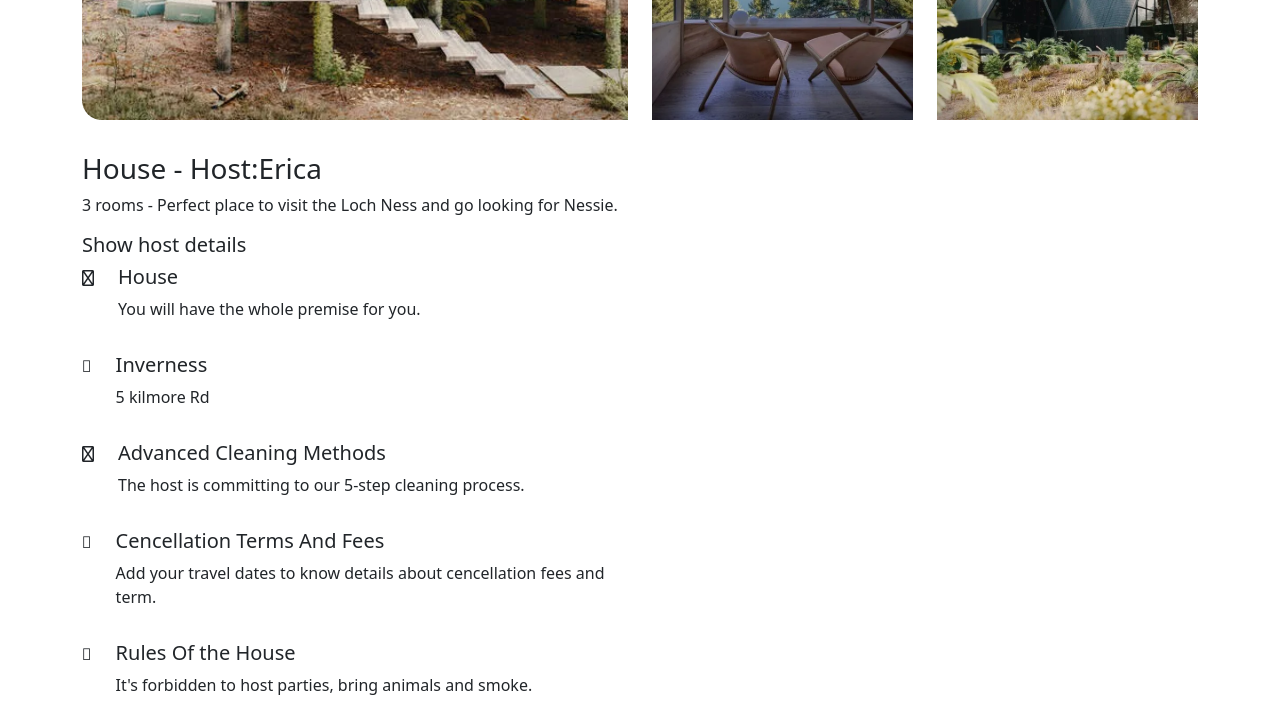
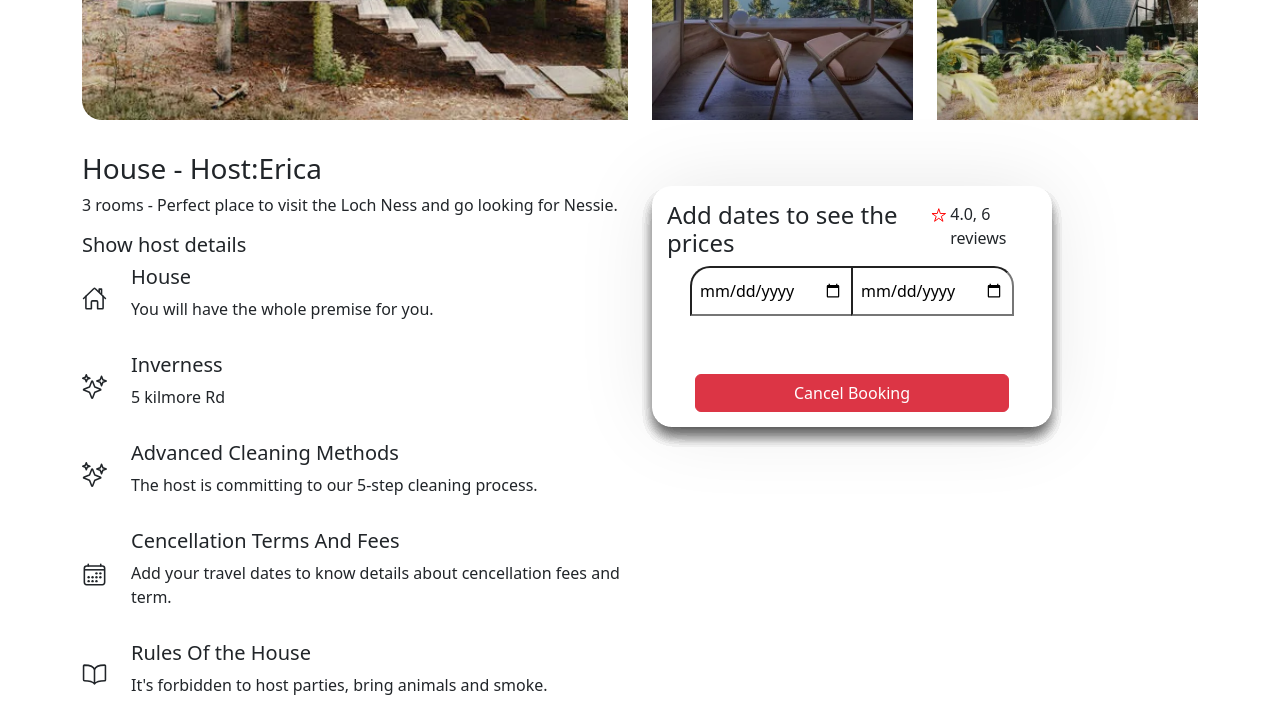
Before and after one commit to valerioman20/Build_Week_2-master, a plain HTML site: page Card.html in a window 1280 px wide. Shown: the part 620-1345 px from the top of the page. Drawn offline with nearby package versions, Linux system fonts and the light colour scheme.

Commit message:
upgrade2

```diff
--- a/CSS/stylecard.css
+++ b/CSS/stylecard.css
@@ -54,7 +54,7 @@
     min-height: 100%;
 }
 
-.select{
+.elenco{
     width: 100%;
     min-height: 38px;
     border-radius: var(--bs-border-radius);
@@ -65,3 +65,45 @@
     max-width:70px;
     max-height: 70px;
 }
+
+.icona{
+    font-size: 25px;
+
+}
+.stella{
+    font-size: 18px;
+    color:red;
+    }
+
+.datauno{
+    max-width:50%;
+    border-top-left-radius: 20px;
+    height: 50px;
+}
+
+.datadue{
+    max-width:50%;
+    border-top-right-radius: 20px;
+    height: 50px;
+}
+
+.insertdate{
+    max-width:100%;
+    height: 50px;
+    border: black 1px !important;
+    border-bottom-left-radius: 20px;
+    border-bottom-right-radius: 20px;
+    margin: auto;
+}
+
+.cancellazione{
+    width: 314px;
+}
+
+#demoObject{
+    margin-top: 50px;
+    max-width: 400px;
+    padding: 15px;
+    box-shadow: 0px 0px 81px -3px rgba(0,0,0,0.1),0px 10px 15px -3px rgba(0,0,0,0.1),0px 10px 15px -3px rgba(0,0,0,0.1),0px 10px 15px -3px rgba(0,0,0,0.1),0px 10px 15px -3px rgba(0,0,0,0.1),0px 10px 15px -3px rgba(0,0,0,0.1),0px 10px 15px -3px rgba(0,0,0,0.1),0px 10px 15px -3px rgba(0,0,0,0.1),0px 10px 15px -3px rgba(0,0,0,0.1),0px 10px 15px -3px rgba(0,0,0,0.1),0px 10px 15px -3px rgba(0,0,0,0.1);
+    border-radius: 20px;
+}
--- a/Card.html
+++ b/Card.html
@@ -6,7 +6,8 @@
     <title>Document</title>
     <link href="https://cdn.jsdelivr.net/npm/bootstrap@5.3.3/dist/css/bootstrap.min.css" rel="stylesheet" integrity="sha384-QWTKZyjpPEjISv5WaRU9OFeRpok6YctnYmDr5pNlyT2bRjXh0JMhjY6hW+ALEwIH" crossorigin="anonymous">
     <link rel="stylesheet" href="https://cdnjs.cloudflare.com/ajax/libs/font-awesome/6.0.0-beta3/css/all.min.css" crossorigin="anonymous">
-       <link rel="stylesheet" href="css/stylecard.css">
+    <link rel="stylesheet" href="css/stylecard.css">
+    <link href="https://cdnjs.cloudflare.com/ajax/libs/bootstrap-icons/1.8.0/font/bootstrap-icons.css" rel="stylesheet">
 </head>
 <body>
 
@@ -118,50 +119,70 @@
     </div>
     <!--fine immagini-->
 
-    <div class="container mt-3 ">
+    <div class="container mt-3">
         <div class="row">
             <div class="col-6 flex-column">
                 <h3 class="mt-3">House - Host:Erica</h3>
                 <p>3 rooms - Perfect place to visit the Loch Ness and go looking for Nessie.</p>
                 <h5>Show host details</h5>
-                <div class="d-flex justify-content-start align-items-baseline  gap-4 ">
-                    <div><i class="fa-regular fa-house"></i></div>
+                <div class="d-flex justify-content-start align-items-center gap-4 ">
+                    <div> <ion-icon name="home-outline"  class="icona"></ion-icon> </div>
                     <div>
                         <h5>House</h5>
                         <p>You will have the whole premise for you.</p>
                     </div>
                 </div>
-                <div class="d-flex justify-content-start align-items-baseline  gap-4 mt-3 ">
-                    <div> <i class="fa-light fa-star"></i> </div>
+                <div class="d-flex justify-content-start align-items-center gap-4 mt-3 ">
+                    <div> <ion-icon name="sparkles-outline"  class="icona"></ion-icon> </div>
                     <div>
                         <h5>Inverness</h5>
                         <p>5 kilmore Rd</p>
                     </div>
                 </div>
-                <div class="d-flex justify-content-start align-items-baseline  gap-4 mt-3 ">
-                    <div> <i class="fa-regular fa-location-dot"></i> </div>
+                <div class="d-flex justify-content-start align-items-center  gap-4 mt-3 ">
+                    <div> <ion-icon name="sparkles-outline"  class="icona"></ion-icon> </div>
                     <div>
                         <h5>Advanced Cleaning Methods</h5>
                         <p>The host is committing to our 5-step cleaning process.</p>
                     </div>
                 </div>
-                <div class="d-flex justify-content-start align-items-baseline  gap-4 mt-3 ">
-                    <div> <i class="fa-light fa-calendar-days"></i> </div>
+                <div class="d-flex justify-content-start align-items-center  gap-4 mt-3 ">
+                    <div> <ion-icon name="calendar-outline"  class="icona"></ion-icon> </div>
                     <div>
                         <h5>Cencellation Terms And Fees</h5>
                         <p>Add your travel dates to know details about cencellation fees and term.</p>
                     </div>
                 </div>
-                <div class="d-flex justify-content-start align-items-baseline  gap-4 mt-3 ">
-                    <div> <i class="fa-light fa-book-open"></i> </div>
+                <div class="d-flex justify-content-start align-items-center  gap-4 mt-3 ">
+                    <div> <ion-icon name="book-outline" class="icona"></ion-icon> </div>
                     <div>
                         <h5>Rules Of the House</h5>
                         <p>It's forbidden to host parties, bring animals and smoke.</p>
                     </div>
                 </div>
             </div>
-                <div class="col-6">
+                <div class="col-6 mx-auto">
+                           <div class="flex-column align-items-center justify-content-center" id="demoObject">
+                                <div class="d-flex justify-content-around align-items-baseline ">
+                                    <h4>Add dates to see the prices</h4>
+                                    <div class="d-flex  align-content-center gap-1">
+                                        <ion-icon name="star-outline" class="mt-1 stella"></ion-icon> <p>4.0, 6 reviews</p>
+                                    </div>
+                                </div>
+                                <div class="d-flex justify-content-center" >
+                                    <label class="active" for="dateStandard"></label>
+                                    <input type="date" id="dateStandard" name="dateStandard" class="border-end-0 datauno p-2 ">
+                                    <label class="active" for="dateStandard"></label>
+                                    <input type="date" id="dateStandard" name="dateStandard" class="datadue p-2">
+                                </div>
+                                <div class="d-flex justify-content-center">
+                                    <input type="text" class="dateStandard insertdate" id="specificSizeInputName">
+                                </div>
+                                <div class="d-flex justify-content-center mt-2">
+                                    <button class="btn btn-danger cancellazione" type="button" data-mdb-ripple-init>Cancel Booking</button>
 
+                                  </div>
+                            </div>
                 </div>
         </div>
     </div>
@@ -178,7 +199,7 @@
                 <label class="visually-hidden" for="inlineFormSelectPref">Preference</label>
                 <div class="flex-column  align-items-center">
                     <div class="ms-2"> Rating</div>
-                    <select data-mdb-select-init class="select">
+                    <select data-mdb-select-init class="elenco">
                         <option value="1"><i class="fa-solid fa-star"></i></option>
                         <option value="2"><i class="fa-solid fa-star"></i><i class="fa-solid fa-star"></i></option>
                         <option value="3"><i class="fa-solid fa-star"></i><i class="fa-solid fa-star"></i><i class="fa-solid fa-star"></i></option>
@@ -191,7 +212,7 @@
             <div class="col">
                 <div data-mdb-input-init class="form-outline mb-4">
                     <div>Review</div>
-                    <input type="text" id="form7Example1" class="form-control review d-flex " placeholder="Type in your review" />
+                    <input type="text" id="form7Example1" class="form-control review " placeholder="Type in your review" />
                     <label class="form-label" for="form7Example1"></label>
                   </div>
             </div>
@@ -223,7 +244,8 @@
     </div>
   </div>
 
-
+  <script type="module" src="https://unpkg.com/ionicons@7.1.0/dist/ionicons/ionicons.esm.js"></script>
+  <script nomodule src="https://unpkg.com/ionicons@7.1.0/dist/ionicons/ionicons.js"></script>
   <script src="https://kit.fontawesome.com/fb4330e93e.js" crossorigin="anonymous"></script>
   <script src="https://cdn.jsdelivr.net/npm/bootstrap@5.3.3/dist/js/bootstrap.bundle.min.js" integrity="sha384-YvpcrYf0tY3lHB60NNkmXc5s9fDVZLESaAA55NDzOxhy9GkcIdslK1eN7N6jIeHz" crossorigin="anonymous"></script>
 </body>
```
